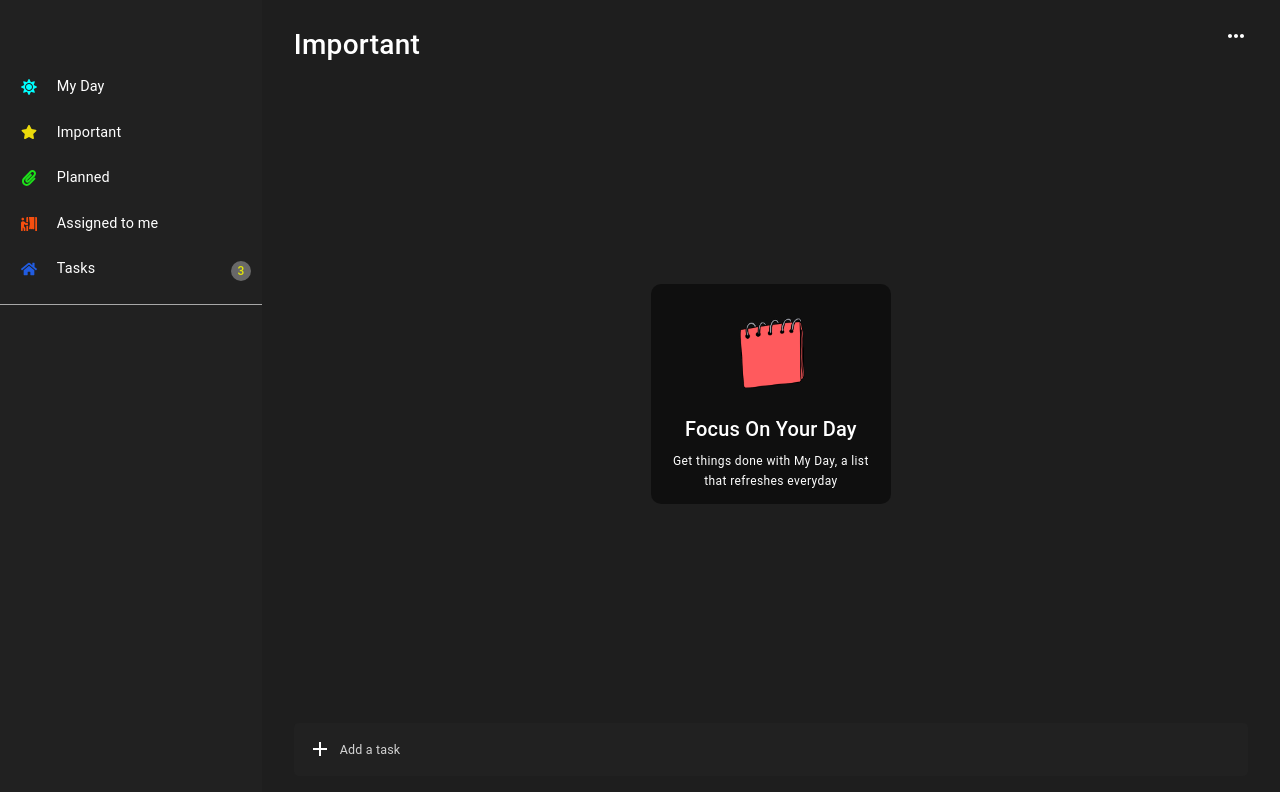
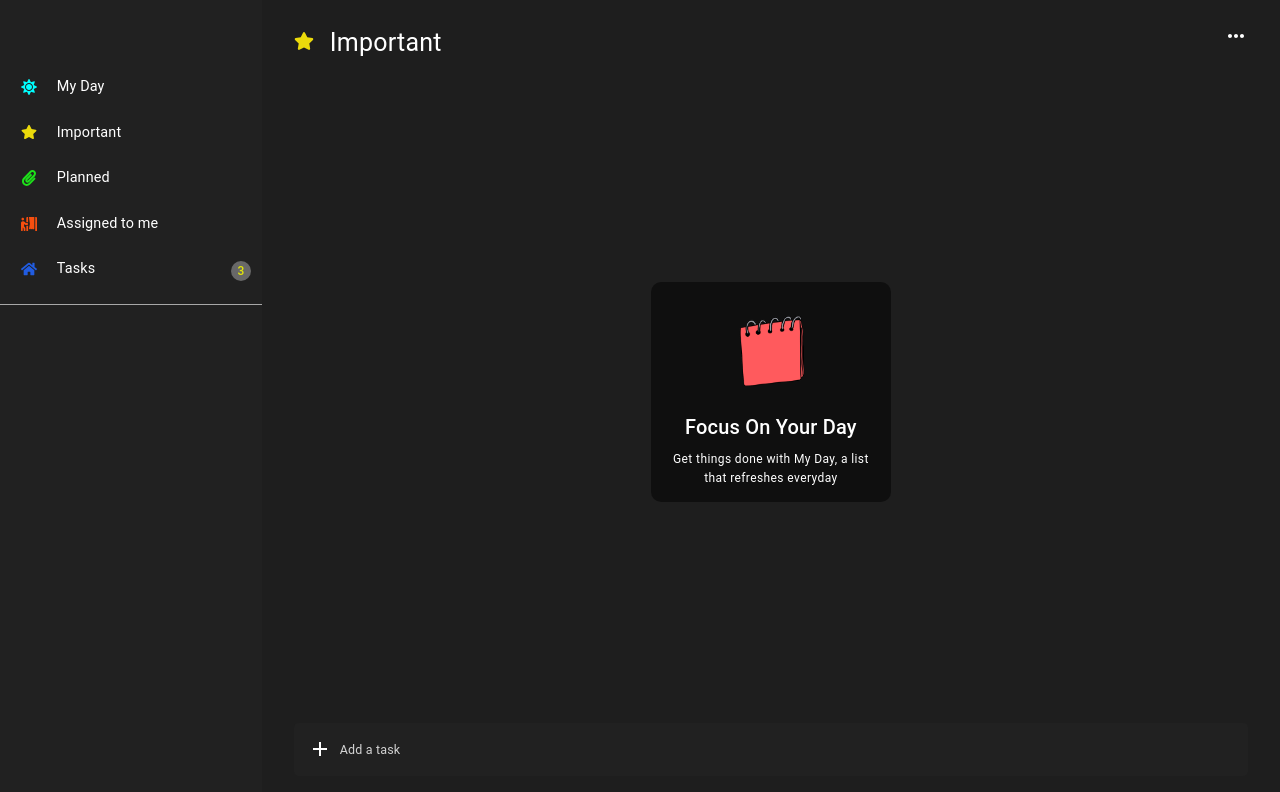
Before and after one commit to AdebayoIbrahim/Advance-react-to-do-list, a React (Create React App) app: page /important in a window 1280 px wide. Shown: the top 792 px of the page. Built offline with nearby package versions, Linux system fonts and the light colour scheme.

Commit message:
added svg icon start

```diff
--- a/src/pages/Important.jsx
+++ b/src/pages/Important.jsx
@@ -2,6 +2,7 @@ import React, { useContext } from "react";
 import { Typography, Box, Stack } from "@mui/material";
 import Body from "../components/shared/Body";
 import { MoreVert } from "@mui/icons-material";
+import { FaStar } from "react-icons/fa";
 import Tooltip from "../components/fastcontent";
 import Todoform from "../components/Form/Todoform";
 import TodoContext from "../context/todoContext";
@@ -12,8 +13,9 @@ function Important() {
       <Box>
         <Stack direction="row" justifyContent="space-between">
           <Box>
-            <Typography component="h1" fontSize={28} fontWeight={500}>
-              Important
+            <Typography component="h1" fontSize={25} fontWeight={400}>
+              <FaStar fill="#ebda0b" fontSize="20px" />
+              <span style={{ marginLeft: "1rem" }}>Important</span>
             </Typography>{" "}
           </Box>
           <Box>
```
